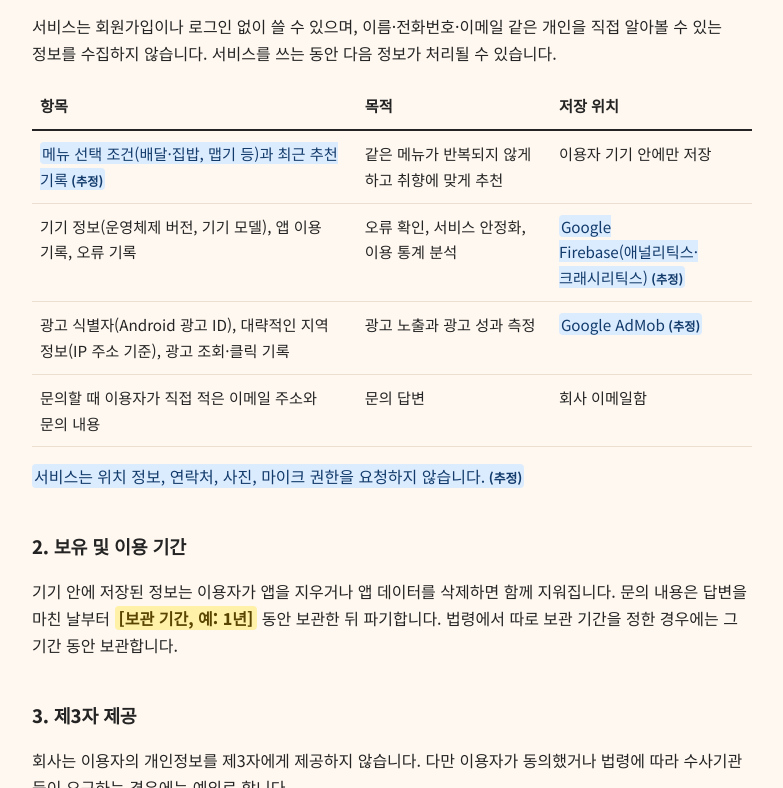
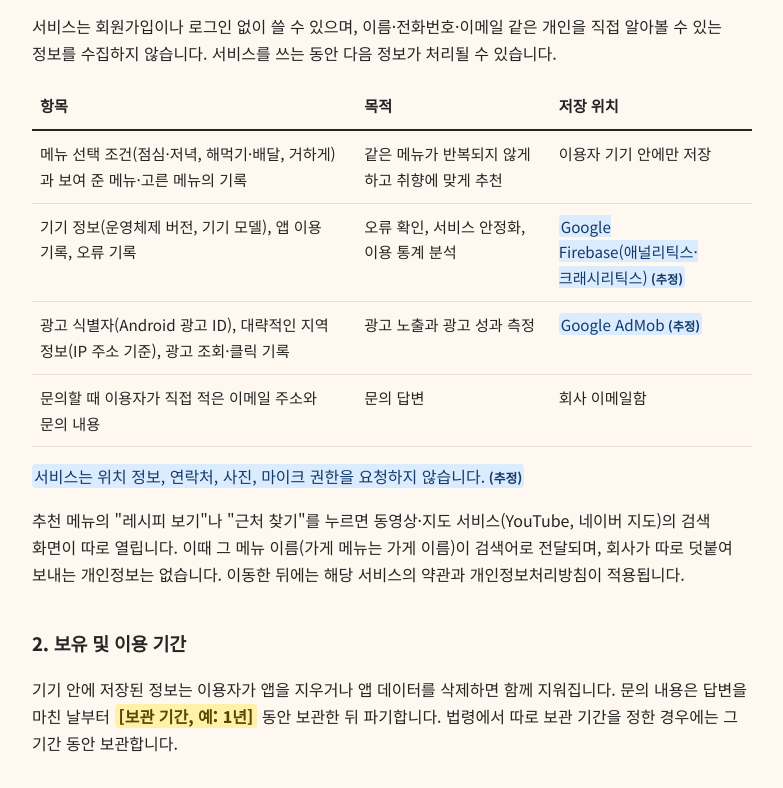
Before and after one commit to kimgangsan90-dot/mumeokpick-site, a plain HTML site: page privacy.html in a window 1280 px wide. Shown: the part 637-1425 px from the top of the page, without its empty margins (104-887 px from the left). Drawn offline with Linux system fonts and the light colour scheme.

Commit message:
개인정보처리방침을 실제 앱에 맞게 고침
- 기기에 저장하는 항목을 실제 앱대로 적음(앱에 없는 "맵기" 삭제)
- "레시피 보기"·"근처 찾기"를 누르면 외부 서비스로 이동한다는 안내 추가

Co-Authored-By: Claude Fable 5.2 <noreply@anthropic.com>

```diff
--- a/privacy.html
+++ b/privacy.html
@@ -63,7 +63,7 @@
             <thead><tr><th>항목</th><th>목적</th><th>저장 위치</th></tr></thead>
             <tbody>
               <tr>
-                <td><span class="guess">메뉴 선택 조건(배달·집밥, 맵기 등)과 최근 추천 기록</span></td>
+                <td>메뉴 선택 조건(점심·저녁, 해먹기·배달, 거하게)과 보여 준 메뉴·고른 메뉴의 기록</td>
                 <td>같은 메뉴가 반복되지 않게 하고 취향에 맞게 추천</td>
                 <td>이용자 기기 안에만 저장</td>
               </tr>
@@ -86,6 +86,7 @@
           </table>
         </div>
         <p><span class="guess">서비스는 위치 정보, 연락처, 사진, 마이크 권한을 요청하지 않습니다.</span></p>
+        <p>추천 메뉴의 "레시피 보기"나 "근처 찾기"를 누르면 동영상·지도 서비스(YouTube, 네이버 지도)의 검색 화면이 따로 열립니다. 이때 그 메뉴 이름(가게 메뉴는 가게 이름)이 검색어로 전달되며, 회사가 따로 덧붙여 보내는 개인정보는 없습니다. 이동한 뒤에는 해당 서비스의 약관과 개인정보처리방침이 적용됩니다.</p>
 
         <h2 id="p2">2. 보유 및 이용 기간</h2>
         <p>기기 안에 저장된 정보는 이용자가 앱을 지우거나 앱 데이터를 삭제하면 함께 지워집니다. 문의 내용은 답변을 마친 날부터 <span class="todo">[보관 기간, 예: 1년]</span> 동안 보관한 뒤 파기합니다. 법령에서 따로 보관 기간을 정한 경우에는 그 기간 동안 보관합니다.</p>
```
